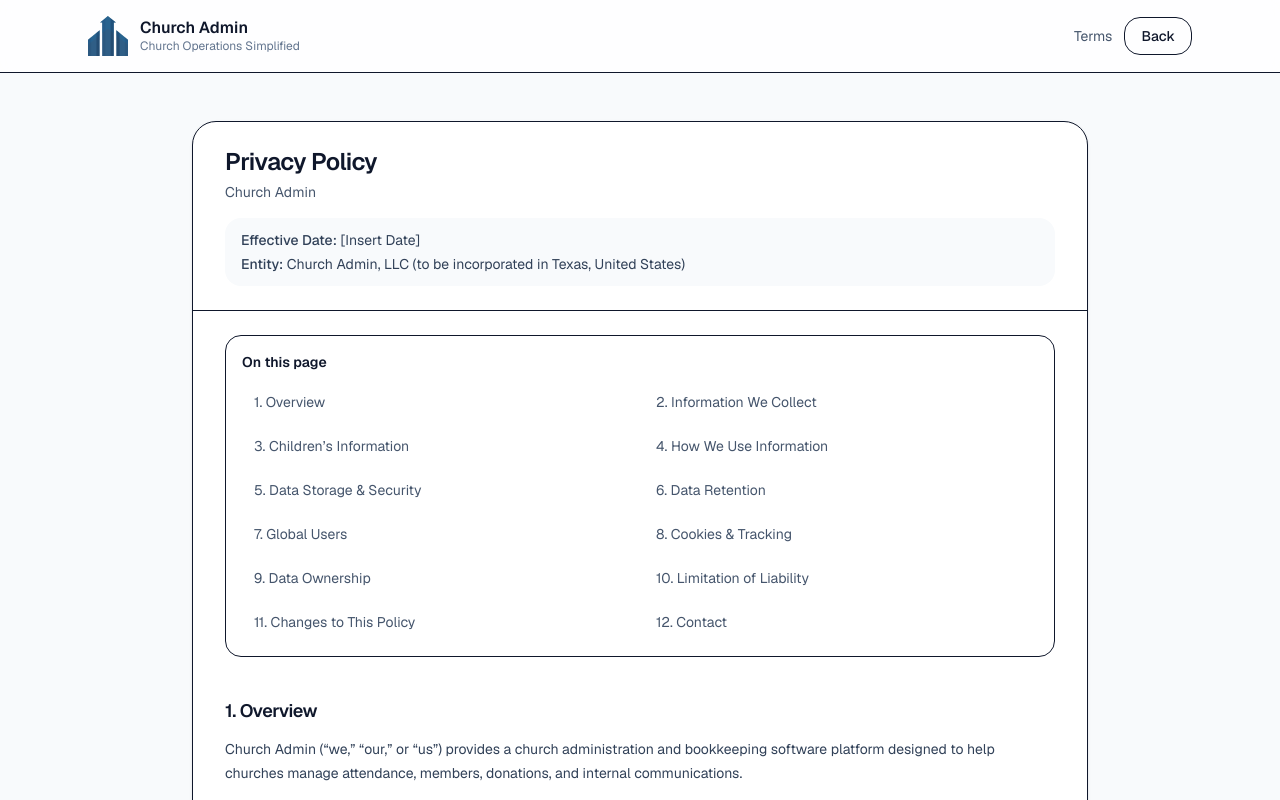
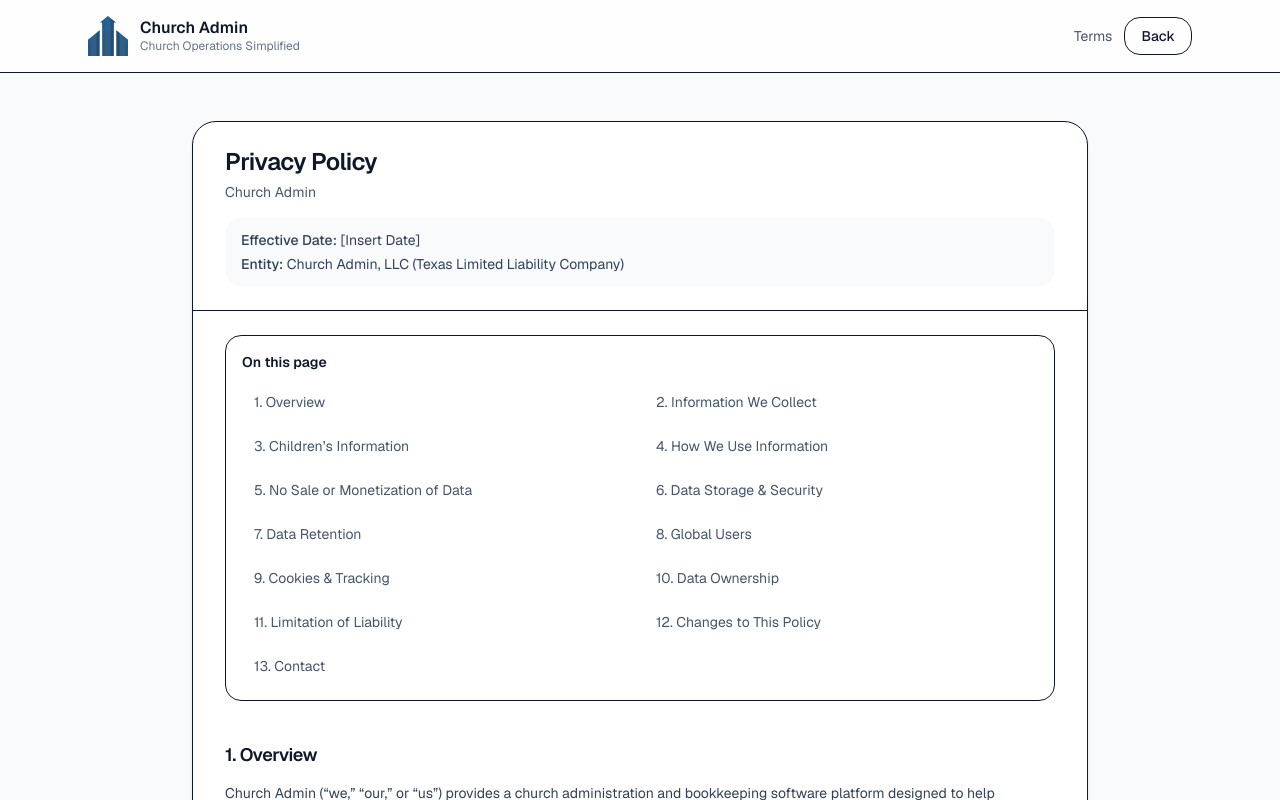
Before and after one commit to Daviyiola/churchadmin, a Next.js app: page /privacy in a window 1280 px wide. Shown: the top 800 px of the page. Built offline with nearby package versions, Linux system fonts and the light colour scheme.

Commit message:
updated privacy

```diff
--- a/components/legal/PrivacyContent.tsx
+++ b/components/legal/PrivacyContent.tsx
@@ -6,14 +6,15 @@
   { id: "collect", label: "2. Information We Collect" },
   { id: "children", label: "3. Children’s Information" },
   { id: "use", label: "4. How We Use Information" },
-  { id: "security", label: "5. Data Storage & Security" },
-  { id: "retention", label: "6. Data Retention" },
-  { id: "global", label: "7. Global Users" },
-  { id: "cookies", label: "8. Cookies & Tracking" },
-  { id: "ownership", label: "9. Data Ownership" },
-  { id: "liability", label: "10. Limitation of Liability" },
-  { id: "changes", label: "11. Changes to This Policy" },
-  { id: "contact", label: "12. Contact" },
+  { id: "nosale", label: "5. No Sale or Monetization of Data" },
+  { id: "security", label: "6. Data Storage & Security" },
+  { id: "retention", label: "7. Data Retention" },
+  { id: "global", label: "8. Global Users" },
+  { id: "cookies", label: "9. Cookies & Tracking" },
+  { id: "ownership", label: "10. Data Ownership" },
+  { id: "liability", label: "11. Limitation of Liability" },
+  { id: "changes", label: "12. Changes to This Policy" },
+  { id: "contact", label: "13. Contact" },
 ];
 
 export default function PrivacyContent() {
@@ -27,8 +28,8 @@
             <span className="font-medium">Effective Date:</span> [Insert Date]
           </div>
           <div>
-            <span className="font-medium">Entity:</span> Church Admin, LLC (to be
-            incorporated in Texas, United States)
+            <span className="font-medium">Entity:</span> Church Admin, LLC (Texas
+            Limited Liability Company)
           </div>
         </div>
       }
@@ -70,7 +71,9 @@
           authentication services. We do not store plaintext passwords.
         </P>
 
-        <P className="font-medium">B. Member &amp; People Records (Provided by Churches)</P>
+        <P className="font-medium">
+          B. Member &amp; People Records (Provided by Churches)
+        </P>
         <P>Churches may store the following data within the platform:</P>
         <Ul>
           <Li>First name (required)</Li>
@@ -95,7 +98,7 @@
           <Li>Online payment credentials</Li>
         </Ul>
 
-        <P>Payment methods recorded are limited to:</P>
+        <P>Payment methods recorded are limited to classification labels only:</P>
         <Ul>
           <Li>Cash</Li>
           <Li>Cheque</Li>
@@ -138,16 +141,41 @@
           We may send product updates or feature announcements in the future.
           Users may opt out of non-essential communications where required by law.
         </P>
+        <P>
+          We do not use church data for advertising purposes or for purposes
+          unrelated to providing the platform.
+        </P>
       </Section>
 
       <Divider />
 
-      <Section id="security" title="5. Data Storage & Security">
+      <Section id="nosale" title="5. No Sale or Monetization of Data">
+        <P>
+          Church Admin does not sell, rent, trade, or monetize church data,
+          member records, donation records, or personal information.
+        </P>
+        <P>
+          We do not share personal information with third parties for their
+          marketing or advertising purposes.
+        </P>
+        <P>
+          Service providers (such as hosting and email delivery) may process data
+          on our behalf to operate the platform, subject to appropriate safeguards.
+        </P>
+      </Section>
+
+      <Divider />
+
+      <Section id="security" title="6. Data Storage & Security">
         <Ul>
           <Li>Data is hosted in the United States.</Li>
           <Li>Infrastructure is provided by Supabase (PostgreSQL database).</Li>
           <Li>Access controls are enforced at the application and role level.</Li>
-          <Li>We use industry-standard technical safeguards.</Li>
+          <Li>
+            We implement reasonable administrative, technical, and organizational
+            safeguards designed to protect data against unauthorized access,
+            alteration, disclosure, or destruction.
+          </Li>
         </Ul>
         <P>
           While we take reasonable security measures, no system can be guaranteed
@@ -161,7 +189,7 @@
 
       <Divider />
 
-      <Section id="retention" title="6. Data Retention">
+      <Section id="retention" title="7. Data Retention">
         <P className="font-medium">Active Subscription</P>
         <P>Data retention varies by subscription tier:</P>
         <Ul>
@@ -182,7 +210,7 @@
 
       <Divider />
 
-      <Section id="global" title="7. Global Users">
+      <Section id="global" title="8. Global Users">
         <P>
           Church Admin is operated from the United States but may be accessed
           globally. By using the platform, you consent to the transfer and storage
@@ -192,7 +220,7 @@
 
       <Divider />
 
-      <Section id="cookies" title="8. Cookies & Tracking">
+      <Section id="cookies" title="9. Cookies & Tracking">
         <P>
           At this time, we do not use third-party analytics or tracking tools.
           If analytics are implemented in the future, this policy will be updated
@@ -202,7 +230,7 @@
 
       <Divider />
 
-      <Section id="ownership" title="9. Data Ownership">
+      <Section id="ownership" title="10. Data Ownership">
         <P>Churches retain ownership of the data they enter into the platform.</P>
         <P>
           Church Admin does not claim ownership of member records, donation
@@ -212,7 +240,7 @@
 
       <Divider />
 
-      <Section id="liability" title="10. Limitation of Liability">
+      <Section id="liability" title="11. Limitation of Liability">
         <P>
           Church Admin is a bookkeeping and administrative software platform. We
           do not provide accounting, tax, legal, or financial advice.
@@ -228,7 +256,7 @@
 
       <Divider />
 
-      <Section id="changes" title="11. Changes to This Policy">
+      <Section id="changes" title="12. Changes to This Policy">
         <P>
           We may update this Privacy Policy from time to time. Material changes
           will be posted on our website with an updated effective date.
@@ -237,7 +265,7 @@
 
       <Divider />
 
-      <Section id="contact" title="12. Contact">
+      <Section id="contact" title="13. Contact">
         <P>
           Church Admin, LLC
           <br />
```
